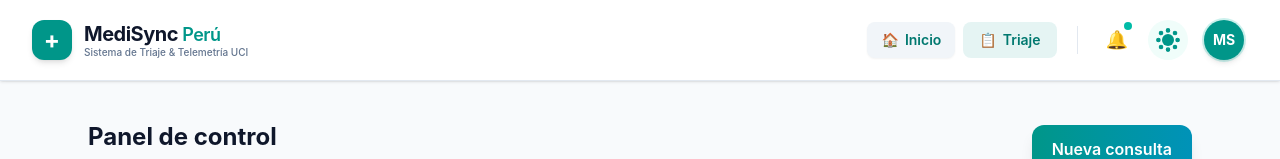
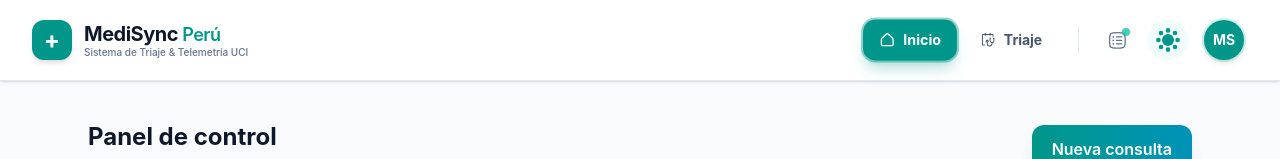
Before and after one commit to MSanchezVasquez/medisync-clinica-digital, a React (Vite) app in the folder frontend/: page /dashboard in a window 1280 px wide. Shown: the top 159 px of the page. Built offline with nearby package versions, Linux system fonts and the light colour scheme; no server answers; sample sign-in values are in the browser's storage.

Commit message:
feat(header): actualizar iconos SVG de inicio, triaje y notificaciones y mejorar enfoque visual activo

```diff
--- a/frontend/src/components/Header.tsx
+++ b/frontend/src/components/Header.tsx
@@ -149,7 +149,6 @@ export const Header = () => {
   return (
     <header className="sticky top-0 z-40 bg-white/95 dark:bg-slate-950/95 backdrop-blur-md border-b border-slate-200 dark:border-slate-800 shadow-sm transition-colors">
       <div className="max-w-7xl mx-auto px-4 sm:px-6 lg:px-8">
-        {/* Altura incrementada de h-16 a h-20 (80px) para un header más amplio */}
         <div className="flex justify-between items-center h-20">
           {/* Brand / Logo */}
           <Link to="/dashboard" className="flex items-center gap-3 group cursor-pointer">
@@ -170,40 +169,92 @@ export const Header = () => {
           {/* Navegación Principal y Acciones */}
           <div className="flex items-center gap-5">
             <nav className="flex items-center gap-2">
+              {/* Botón Inicio */}
               <Link
                 to="/dashboard"
-                className={`text-sm font-semibold px-3.5 py-2 rounded-lg transition-all flex items-center gap-1.5 ${
+                className={`text-sm font-bold px-4 py-2.5 rounded-xl transition-all flex items-center gap-2 ${
                   esRutaActiva('/dashboard')
-                    ? 'bg-slate-100 text-teal-700 dark:bg-slate-800 dark:text-teal-400 shadow-xs'
-                    : 'text-slate-600 hover:text-slate-900 dark:text-slate-300 dark:hover:text-white hover:bg-slate-50 dark:hover:bg-slate-900'
+                    ? 'bg-teal-600 text-white shadow-lg shadow-teal-600/30 ring-2 ring-teal-600/40 scale-[1.02]'
+                    : 'text-slate-600 hover:text-slate-900 dark:text-slate-300 dark:hover:text-white hover:bg-slate-100 dark:hover:bg-slate-900'
                 }`}
               >
-                <span>🏠</span> Inicio
+                <svg
+                  xmlns="http://www.w3.org/2000/svg"
+                  width="1.1em"
+                  height="1.1em"
+                  viewBox="0 0 24 24"
+                >
+                  <path d="M0 0h24v24H0z" fill="none" />
+                  <path
+                    fill="none"
+                    stroke="currentColor"
+                    strokeLinecap="round"
+                    strokeLinejoin="round"
+                    strokeWidth="2"
+                    d="M21 19v-6.733a4 4 0 0 0-1.245-2.9L13.378 3.31a2 2 0 0 0-2.755 0L4.245 9.367A4 4 0 0 0 3 12.267V19a2 2 0 0 0 2 2h14a2 2 0 0 0 2-2"
+                  />
+                </svg>
+                Inicio
               </Link>
+
+              {/* Botón Triaje */}
               <Link
                 to="/triaje"
-                className={`text-sm font-semibold px-4 py-2 rounded-lg transition-all flex items-center gap-1.5 ${
+                className={`text-sm font-bold px-4 py-2.5 rounded-xl transition-all flex items-center gap-2 ${
                   esRutaActiva('/triaje')
-                    ? 'bg-teal-600 text-white shadow-md shadow-teal-600/20'
-                    : 'bg-teal-600/10 text-teal-700 hover:bg-teal-600/20 dark:bg-teal-950/50 dark:text-teal-300 dark:hover:bg-teal-900/50'
+                    ? 'bg-teal-600 text-white shadow-lg shadow-teal-600/30 ring-2 ring-teal-600/40 scale-[1.02]'
+                    : 'text-slate-600 hover:text-slate-900 dark:text-slate-300 dark:hover:text-white hover:bg-slate-100 dark:hover:bg-slate-900'
                 }`}
               >
-                <span>📋</span> Triaje
+                <svg
+                  xmlns="http://www.w3.org/2000/svg"
+                  width="1.1em"
+                  height="1.1em"
+                  viewBox="0 0 32 32"
+                >
+                  <path d="M0 0h32v32H0z" fill="none" />
+                  <path
+                    fill="currentColor"
+                    d="M27 12v2h1v4a3 3 0 0 1-6 0v-4h1v-2h-3v6a5.01 5.01 0 0 0 4 4.899V24a4 4 0 0 1-8 0v-2.184a3 3 0 1 0-2 0V24a6 6 0 0 0 12 0v-1.101A5.01 5.01 0 0 0 30 18v-6Zm-12 6a1 1 0 1 1-1 1a1 1 0 0 1 1-1"
+                  />
+                  <path
+                    fill="currentColor"
+                    d="M26 4h-4V2h-2v2h-8V2h-2v2H6a2 2 0 0 0-2 2v20a2 2 0 0 0 2 2h4v-2H6V6h4v2h2V6h8v2h2V6h4v4h2V6a2 2 0 0 0-2-2"
+                  />
+                </svg>
+                Triaje
               </Link>
             </nav>
 
             <div className="h-7 w-px bg-slate-200 dark:bg-slate-800 hidden sm:block"></div>
 
             <div className="flex items-center gap-3">
-              {/* Botón de Notificaciones Sanitaria (Adicional) */}
+              {/* Botón de Notificaciones con el nuevo icono SVG */}
               <button
                 type="button"
                 onClick={() => toast.info('No hay alertas críticas pendientes.')}
                 className="p-2 text-slate-500 hover:text-slate-700 dark:text-slate-400 dark:hover:text-slate-200 hover:bg-slate-100 dark:hover:bg-slate-800 rounded-full transition-colors relative cursor-pointer"
                 title="Alertas del sistema"
               >
-                <span className="text-lg">🔔</span>
-                <span className="absolute top-1 right-1 w-2 h-2 bg-teal-500 rounded-full"></span>
+                <svg
+                  xmlns="http://www.w3.org/2000/svg"
+                  width="1.3em"
+                  height="1.3em"
+                  viewBox="0 0 24 24"
+                >
+                  <path d="M0 0h24v24H0z" fill="none" />
+                  <g
+                    fill="none"
+                    stroke="currentColor"
+                    strokeLinecap="round"
+                    strokeLinejoin="round"
+                    strokeWidth="1.5"
+                  >
+                    <path d="M3 12c0-4.243 0-6.364 1.318-7.682S7.758 3 12 3s6.364 0 7.682 1.318S21 7.758 21 12s0 6.364-1.318 7.682S16.242 21 12 21s-6.364 0-7.682-1.318S3 16.242 3 12" />
+                    <path d="M7.375 8H7.25m.125 4H7.25m.125 4H7.25m.25-8A.25.25 0 1 1 7 8a.25.25 0 0 1 .5 0m0 4a.25.25 0 1 1-.5 0a.25.25 0 0 1 .5 0m0 4a.25.25 0 1 1-.5 0a.25.25 0 0 1 .5 0M11 8h6m-6 4h6m-6 4h6" />
+                  </g>
+                </svg>
+                <span className="absolute top-1.5 right-1.5 w-2 h-2 bg-teal-500 rounded-full animate-pulse"></span>
               </button>
 
               <ThemeToggle />
```
